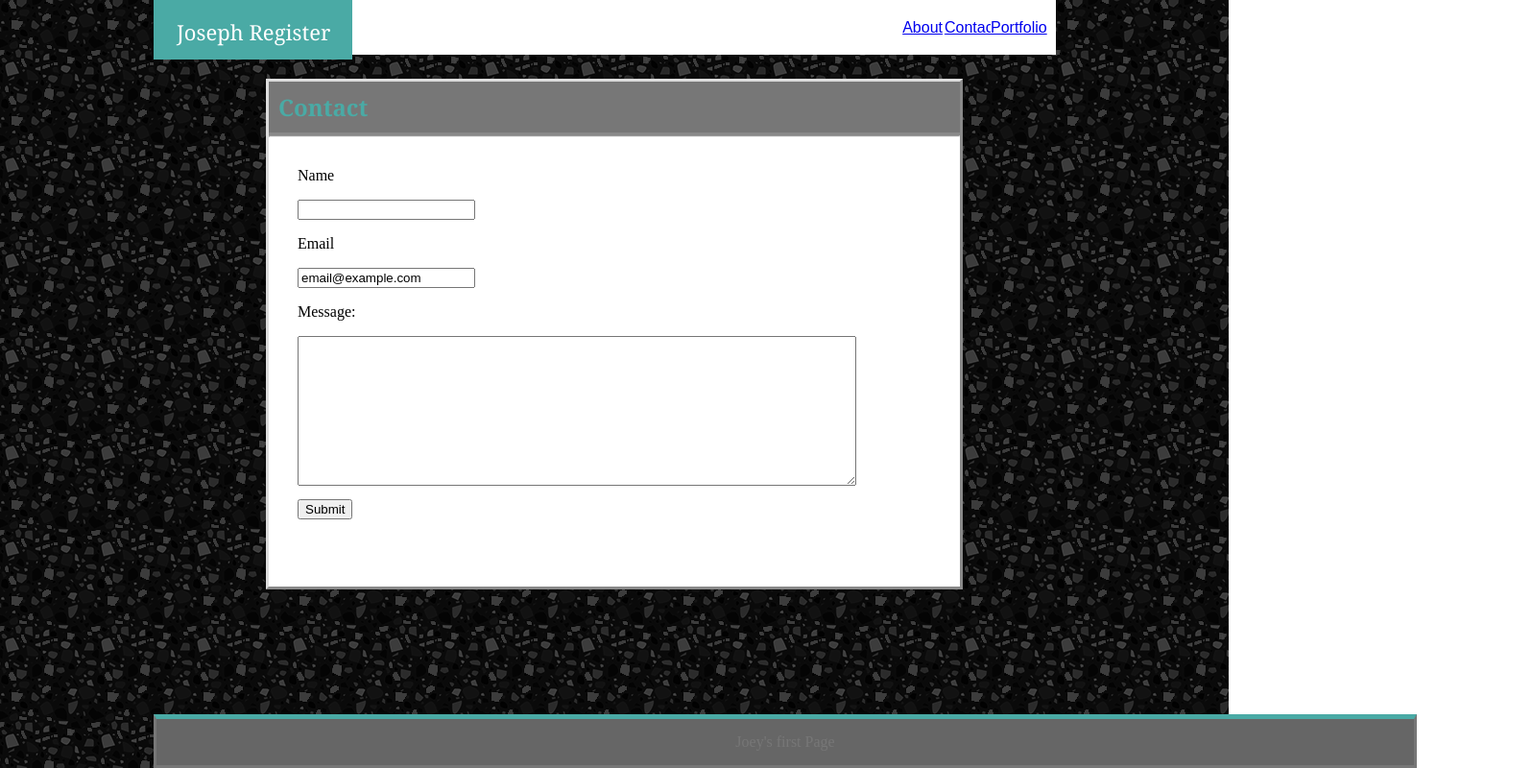
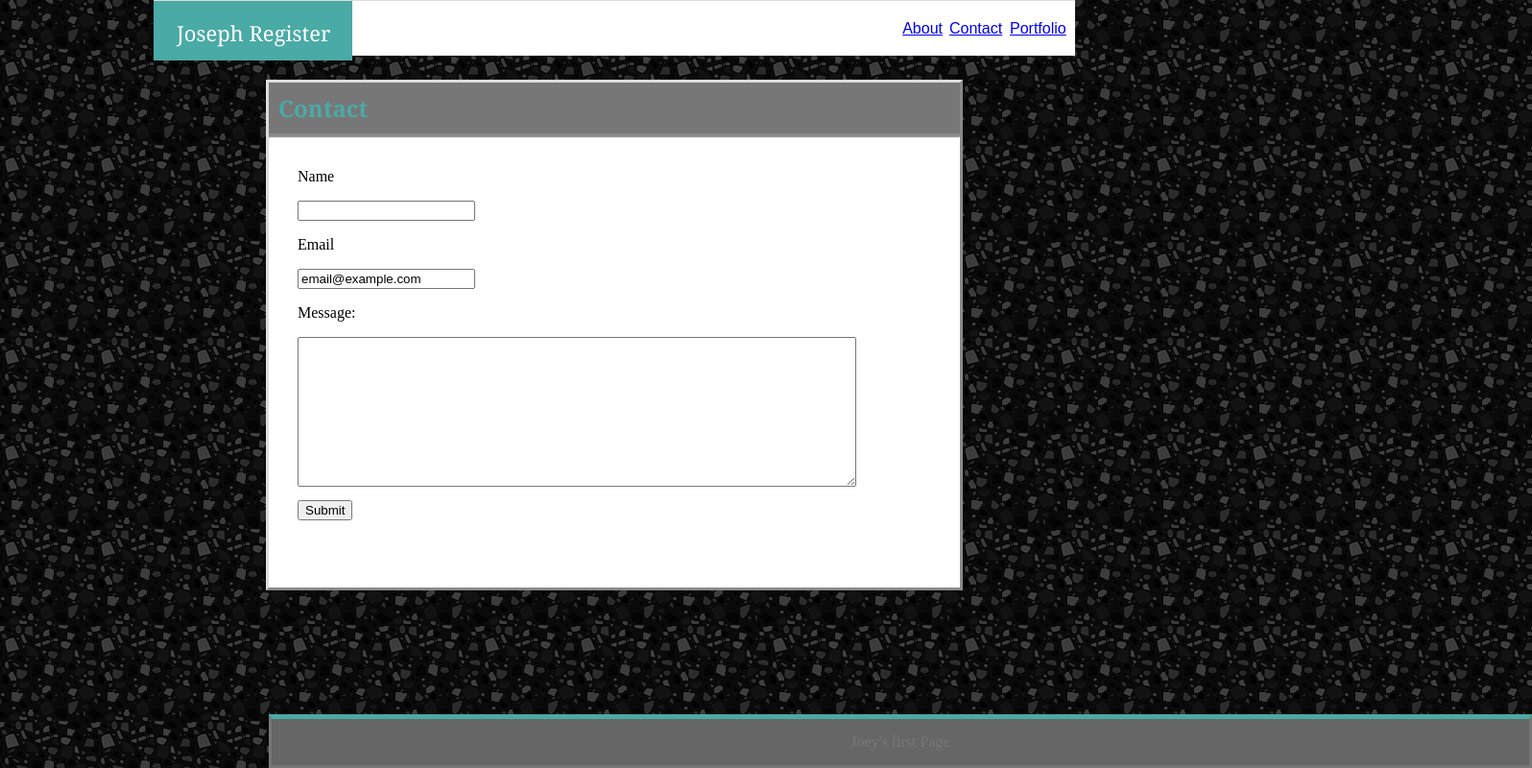
Before and after one commit to jreg1258/Basic-Portfolio, a plain HTML site: page contact.html in a window 1280 px wide. Shown: the whole page at 96% size, 1596 px wide, since content can reach past the window. Drawn offline with Linux system fonts and the light colour scheme.

Commit message:
css changes to footer

```diff
--- a/assets/css/style.css
+++ b/assets/css/style.css
@@ -25,12 +25,12 @@ html, body {
     bottom: 10px;
 }
 
-footer {
+.footer {
     background-color: #666666;
     color: #777777;
     clear: both;
     overflow: auto;
-    position: fixed;
+    position: absolute;
     bottom: 0;
     width: 100%;
     padding: 15px;
@@ -79,6 +79,7 @@ nav {
     width: 18%;
     float: left;
     border-right-style: none;
+    border-top: 1px outset #dddddd;
     font-size: 22px;
     font-family: Georgia, 'Times New Roman', Times, serif;
     padding-bottom: 14px;
@@ -91,11 +92,12 @@ nav {
     color: #777777;
     font-family: Arial, Helvetica, sans-serif;
     border-left-style: none;
+    border-top: 1px outset #dddddd;
     float: left;
     width: 62%;
     border-right-style: none;
     text-align:right;
-    padding-right: 0px;
+    padding-right: 5px;
     background-color: #ffffff;
 
 }
@@ -104,11 +106,12 @@ nav {
     color: #777777;
     font-family: Arial, Helvetica, sans-serif;
     border-left-style: none;
+    border-top: 1px outset #dddddd;
     float: left;
     width: 5%;
     text-align: center;
     border-right-style: none;
-    padding-right: 0px;
+    padding-right: 15px;
     padding-left: 2px;
     background-color: #ffffff;
 }
@@ -117,6 +120,7 @@ nav {
     color: #777777;
     font-family: Arial, Helvetica, sans-serif;
     padding-left: 0px;
+    border-top: 1px outset #dddddd;
     border-left-style: none;
     width: 5%;
     float: left;
--- a/contact.html
+++ b/contact.html
@@ -43,10 +43,9 @@
                 <input type="submit" value="Submit">
             </form>
 
-            </div>
 
-
-        <footer>Joey's first Page</footer>
+        <div class="footer">Joey's first Page
+        </div>
 
 </body>
 </html>
```
